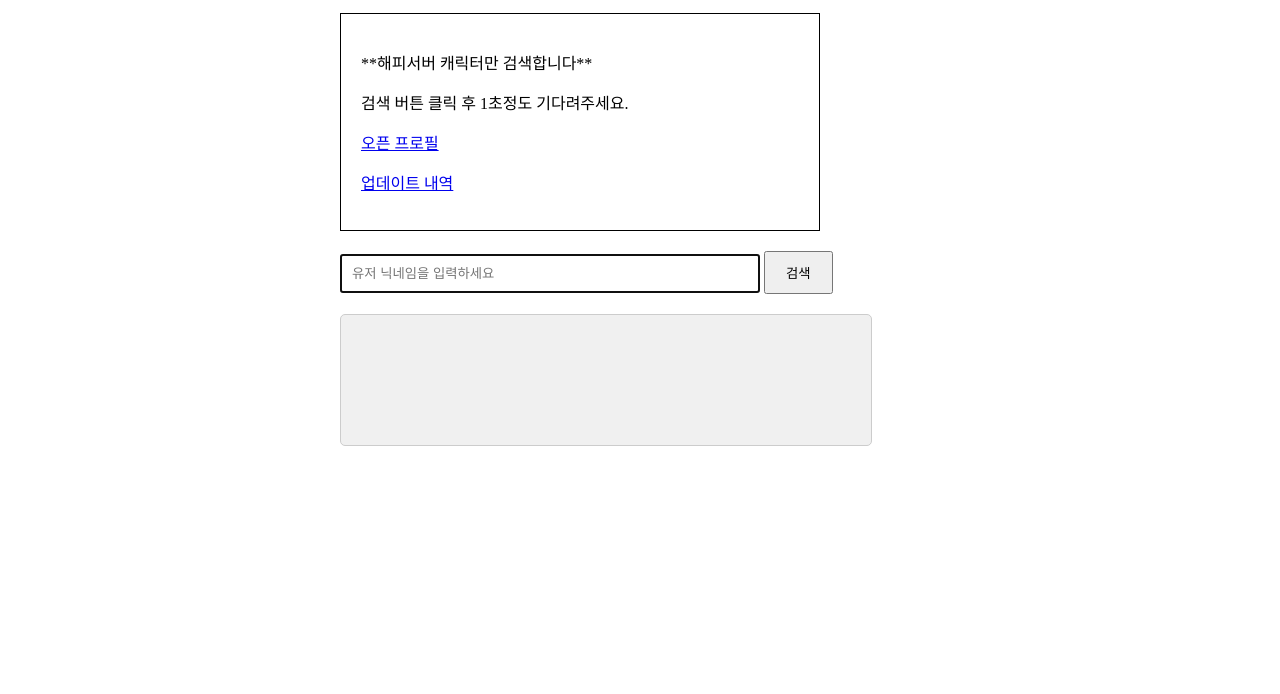
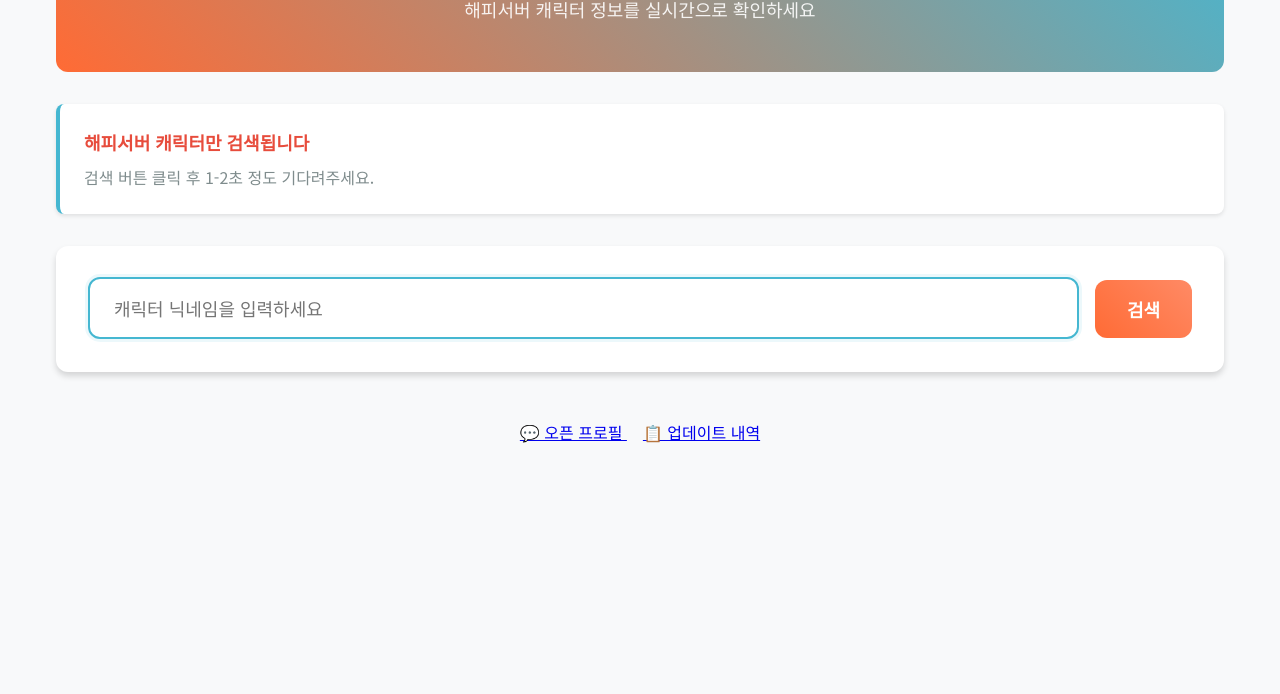
Before and after one commit to keeba0421/ca.api, a website: page index.html in a window 1280 px wide. Shown: the part 128-822 px from the top of the page. After the commit the page ends 800 px from the top, so only its background shows below. Drawn offline with Linux system fonts and the light colour scheme.

Commit message:
Update index.html
퍼플렉

```diff
--- a/index.html
+++ b/index.html
@@ -1,43 +1,66 @@
-ca 킵세
 <!DOCTYPE html>
 <html lang="ko">
 <head>
     <meta charset="UTF-8">
     <meta name="viewport" content="width=device-width, initial-scale=1.0">
-    <title>Bnbgg(크아정보조회)</title>
-    <style>
-        .container { max-width: 600px; margin: 0 auto; padding: 20px; }
-        input[type="text"] { width: 70%; padding: 10px; }
-        button { padding: 10px 20px; }
-        .result { margin-top: 20px; width: 500px; background-color: #f0f0f0; padding: 15px; border: 1px solid #ccc; border-radius: 5px; min-height: 100px; overflow: auto; }
-        .notice-box {
-            border: 1px solid black;
-            background-color: white;
-            padding: 20px;
-            margin: 20px 0;
-            font-size: 16px;
-            width: 80%;
-            max-width: 600px;
-            box-sizing: border-box;
-        }
-        #avatar-display { width: 200px; height: 200px; background-size: cover; margin-top: 20px; }
-        .level-img { vertical-align: middle; margin-right: 5px; }
-    </style>
+    <title>크아 캐릭터 조회</title>
+    <link href="https://fonts.googleapis.com/css2?family=Noto+Sans+KR:wght@300;400;500;700&display=swap" rel="stylesheet">
+    <link rel="stylesheet" href="style.css">
 </head>
 <body>
     <div class="container">
-        <h1>크아 캐릭터 조회</h1>
-        <div class="notice-box">
-            <p>**해피서버 캐릭터만 검색합니다**</p>
-            <p>검색 버튼 클릭 후 1초정도 기다려주세요.</p>
-            <a href="https://open.kakao.com/me/026" target="_blank">오픈 프로필</a>
-            <p><a href="https://bnbgg.netlify.app/history/" target="_blank">업데이트 내역</a></p>
-        </div>
-        <input type="text" id="nickname" placeholder="유저 닉네임을 입력하세요" />
-        <button id="searchButton">검색</button>
-        <div class="result" id="result"></div>
-        <div id="avatar-display"></div>
+        <!-- 헤더 섹션 -->
+        <header class="header">
+            <h1>크아 캐릭터 조회</h1>
+            <p class="subtitle">해피서버 캐릭터 정보를 실시간으로 확인하세요</p>
+        </header>
+
+        <!-- 설명 섹션 -->
+        <section class="description">
+            <p class="important">
+                <strong>해피서버 캐릭터만 검색됩니다</strong>
+            </p>
+            <p class="notice">
+                검색 버튼 클릭 후 1-2초 정도 기다려주세요.
+            </p>
+        </section>
+
+        <!-- 검색 섹션 -->
+        <section class="search-section">
+            <form class="search-form" onsubmit="return false;">
+                <input
+                    type="text"
+                    id="nickname"
+                    class="search-input"
+                    placeholder="캐릭터 닉네임을 입력하세요"
+                    autocomplete="off"
+                >
+                <button
+                    type="button"
+                    id="searchButton"
+                    class="search-button"
+                >
+                    검색
+                </button>
+            </form>
+        </section>
+
+        <!-- 결과 표시 섹션 -->
+        <section class="results-section">
+            <div id="result" class="result-container"></div>
+        </section>
+
+        <!-- 추가 링크 섹션 -->
+        <section class="links-section" style="margin-top: 2rem; text-align: center; padding: 1rem;">
+            <a href="https://open.kakao.com/o/gOCVg57f" target="_blank" class="profile-link">
+                💬 오픈 프로필
+            </a>
+            <a href="notice/" target="_blank" class="profile-link" style="margin-left: 1rem;">
+                📋 업데이트 내역
+            </a>
+        </section>
     </div>
-    <script src="script1.js" defer></script>
+
+    <script src="script1.js"></script>
 </body>
 </html>
```
